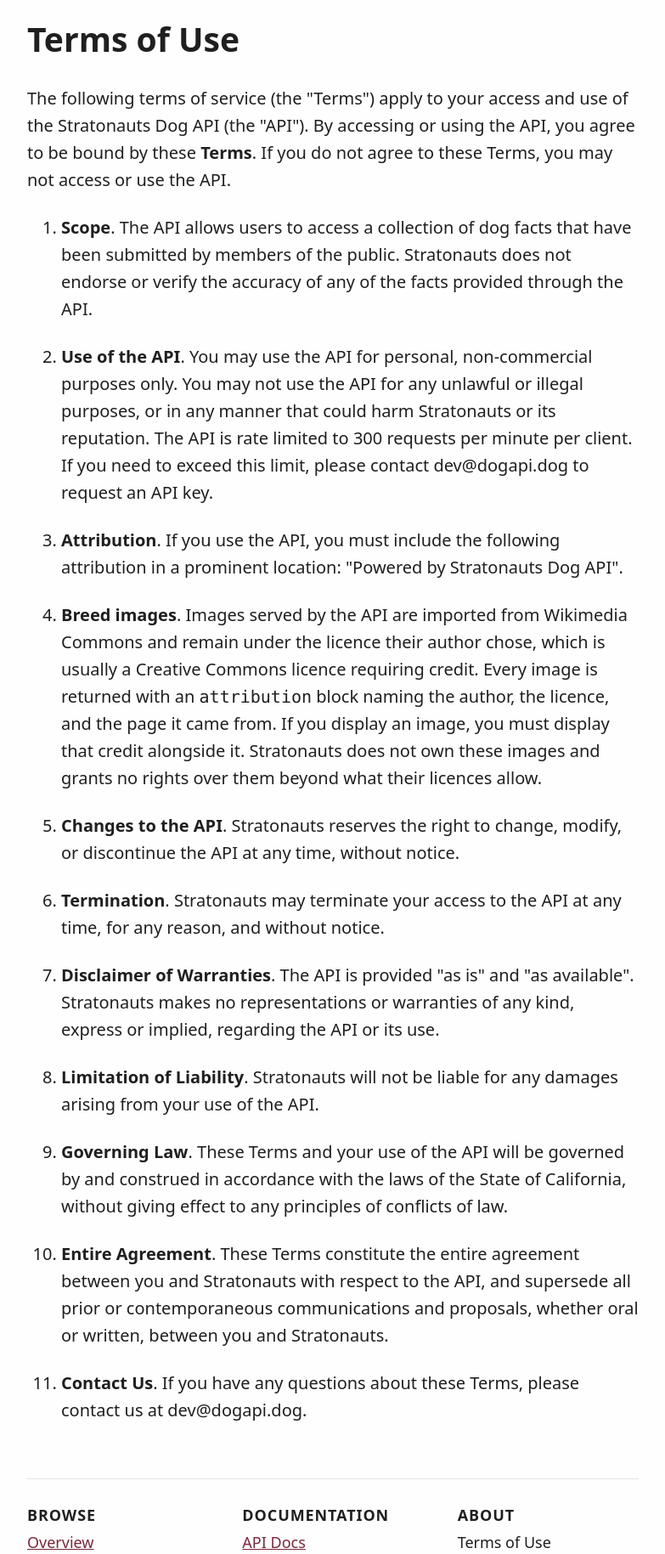
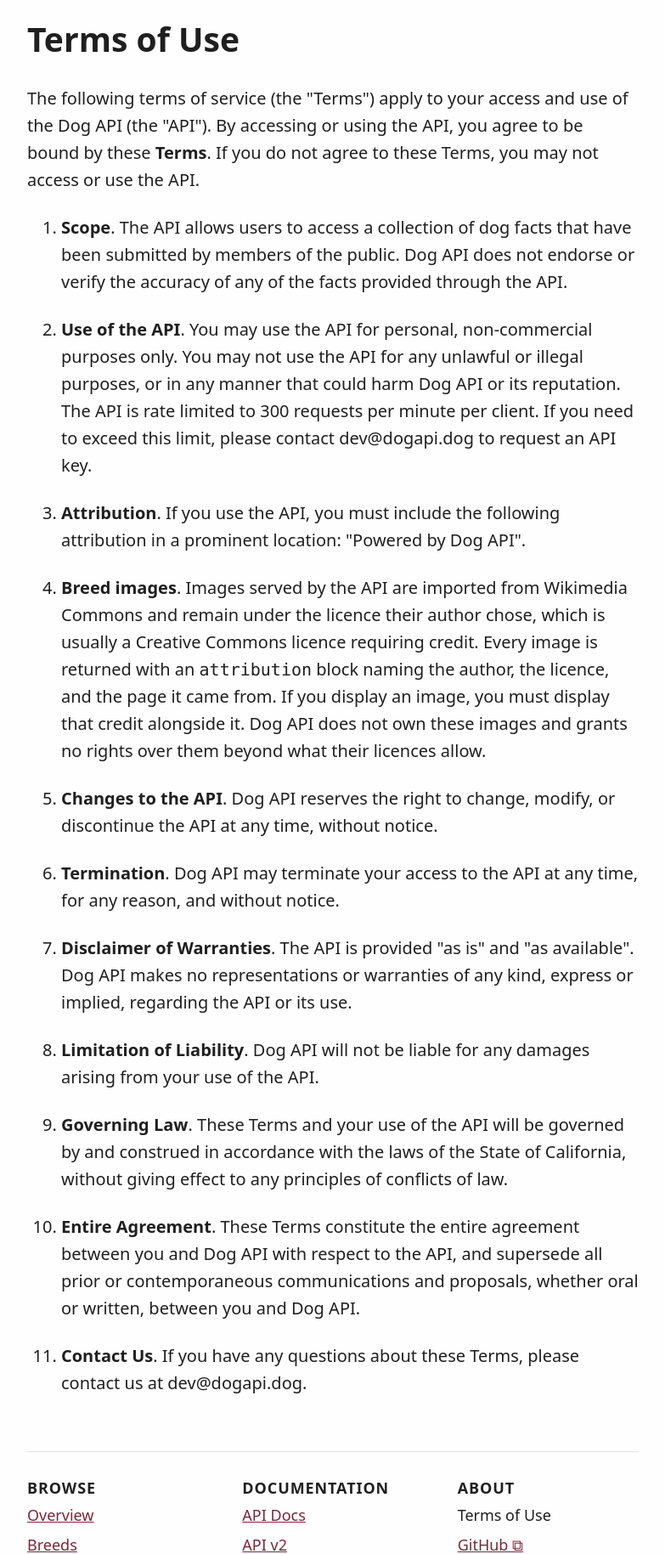
Before and after one commit to kinduff/dogapi.dog, a Rails app: page /terms in a window 1280 px wide. Shown: the part 316-2145 px from the top of the page at 85% size, without its empty margins (248-1031 px from the left). Run offline with Rails 7, Linux system fonts and the light colour scheme; style sheets or scripts are compiled from the project's sources; parts of the project's set-up code (start-up, migrations or seed data) failed here and were passed over; some libraries are stand-ins or nearby versions.

Commit message:
replace stratonauts with dog api in the terms

```diff
--- a/app/views/pages/terms.html.erb
+++ b/app/views/pages/terms.html.erb
@@ -5,47 +5,47 @@
 <% end %>
 <% breadcrumb_structured_data([["Terms of Use", terms_path]]) %>
 
-<p>The following terms of service (the &quot;Terms&quot;) apply to your access and use of the Stratonauts Dog API (the &quot;API&quot;). By accessing or using the API, you agree to be bound by these <strong>Terms</strong>. If you do not agree to these Terms, you may not access or use the API. </p>
+<p>The following terms of service (the &quot;Terms&quot;) apply to your access and use of the Dog API (the &quot;API&quot;). By accessing or using the API, you agree to be bound by these <strong>Terms</strong>. If you do not agree to these Terms, you may not access or use the API. </p>
 
 <ol>
   <li>
     <p>
-      <strong>Scope</strong>. The API allows users to access a collection of dog facts that have been submitted by members of the public. Stratonauts does not endorse or verify the accuracy of any of the facts provided through the API.
+      <strong>Scope</strong>. The API allows users to access a collection of dog facts that have been submitted by members of the public. Dog API does not endorse or verify the accuracy of any of the facts provided through the API.
     </p>
   </li>
   <li>
     <p>
-      <strong>Use of the API</strong>. You may use the API for personal, non-commercial purposes only. You may not use the API for any unlawful or illegal purposes, or in any manner that could harm Stratonauts or its reputation. The API is rate limited to <%= Rack::Attack::REQUESTS_PER_MINUTE %> requests per minute per client. If you need to exceed this limit, please contact dev@dogapi.dog to request an API key.
+      <strong>Use of the API</strong>. You may use the API for personal, non-commercial purposes only. You may not use the API for any unlawful or illegal purposes, or in any manner that could harm Dog API or its reputation. The API is rate limited to <%= Rack::Attack::REQUESTS_PER_MINUTE %> requests per minute per client. If you need to exceed this limit, please contact dev@dogapi.dog to request an API key.
     </p>
   </li>
   <li>
     <p>
-      <strong>Attribution</strong>. If you use the API, you must include the following attribution in a prominent location: &quot;Powered by Stratonauts Dog API&quot;.
+      <strong>Attribution</strong>. If you use the API, you must include the following attribution in a prominent location: &quot;Powered by Dog API&quot;.
     </p>
   </li>
   <li>
     <p>
-      <strong>Breed images</strong>. Images served by the API are imported from Wikimedia Commons and remain under the licence their author chose, which is usually a Creative Commons licence requiring credit. Every image is returned with an <code>attribution</code> block naming the author, the licence, and the page it came from. If you display an image, you must display that credit alongside it. Stratonauts does not own these images and grants no rights over them beyond what their licences allow.
+      <strong>Breed images</strong>. Images served by the API are imported from Wikimedia Commons and remain under the licence their author chose, which is usually a Creative Commons licence requiring credit. Every image is returned with an <code>attribution</code> block naming the author, the licence, and the page it came from. If you display an image, you must display that credit alongside it. Dog API does not own these images and grants no rights over them beyond what their licences allow.
     </p>
   </li>
   <li>
     <p>
-      <strong>Changes to the API</strong>. Stratonauts reserves the right to change, modify, or discontinue the API at any time, without notice.
+      <strong>Changes to the API</strong>. Dog API reserves the right to change, modify, or discontinue the API at any time, without notice.
     </p>
   </li>
   <li>
     <p>
-      <strong>Termination</strong>. Stratonauts may terminate your access to the API at any time, for any reason, and without notice.
+      <strong>Termination</strong>. Dog API may terminate your access to the API at any time, for any reason, and without notice.
     </p>
   </li>
   <li>
     <p>
-      <strong>Disclaimer of Warranties</strong>. The API is provided &quot;as is&quot; and &quot;as available&quot;. Stratonauts makes no representations or warranties of any kind, express or implied, regarding the API or its use.
+      <strong>Disclaimer of Warranties</strong>. The API is provided &quot;as is&quot; and &quot;as available&quot;. Dog API makes no representations or warranties of any kind, express or implied, regarding the API or its use.
     </p>
   </li>
   <li>
     <p>
-      <strong>Limitation of Liability</strong>. Stratonauts will not be liable for any damages arising from your use of the API.
+      <strong>Limitation of Liability</strong>. Dog API will not be liable for any damages arising from your use of the API.
     </p>
   </li>
   <li>
@@ -55,7 +55,7 @@
   </li>
   <li>
     <p>
-      <strong>Entire Agreement</strong>. These Terms constitute the entire agreement between you and Stratonauts with respect to the API, and supersede all prior or contemporaneous communications and proposals, whether oral or written, between you and Stratonauts.
+      <strong>Entire Agreement</strong>. These Terms constitute the entire agreement between you and Dog API with respect to the API, and supersede all prior or contemporaneous communications and proposals, whether oral or written, between you and Dog API.
     </p>
   </li>
   <li>
```
